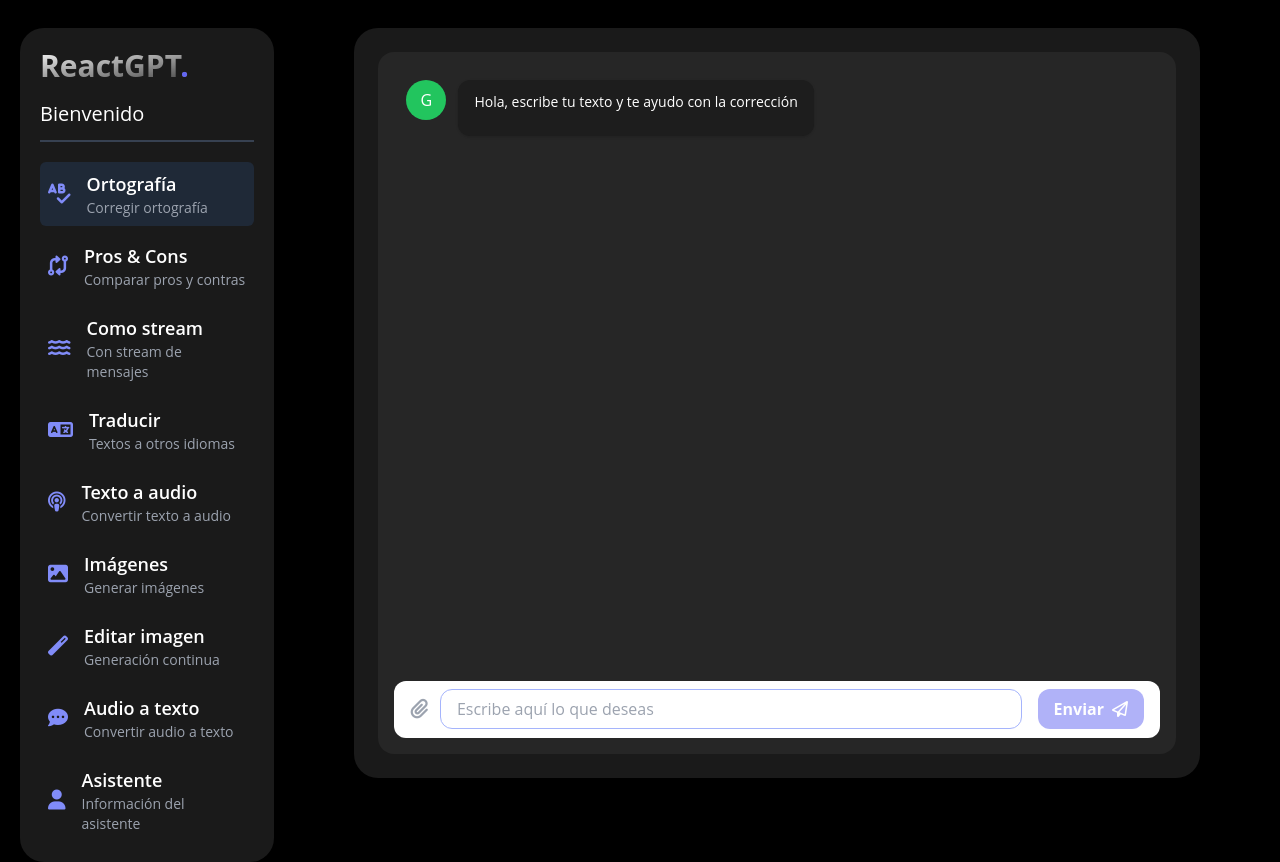
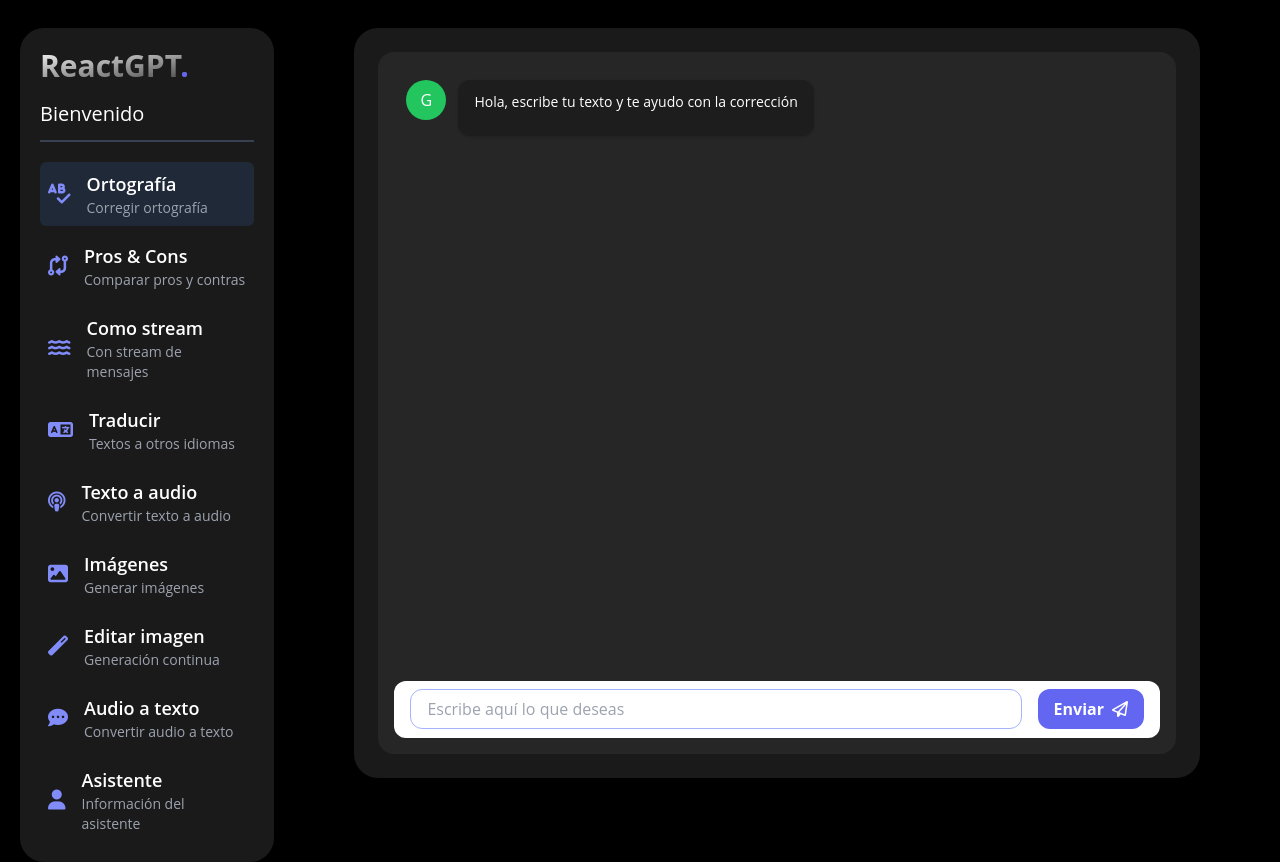
Before and after one commit to martinfyic/reactgpt-nestjs-demo, a React (Vite) app: page /orthography in a window 1280 px wide. Built offline with nearby package versions, Linux system fonts and the light colour scheme.

Commit message:
refactor: :fire: Elimino importaciónes y codigo no utilizado

```diff
--- a/src/presentation/pages/orthography/OrthographyPage.tsx
+++ b/src/presentation/pages/orthography/OrthographyPage.tsx
@@ -2,8 +2,7 @@ import { useState } from 'react';
 
 import {
 	GptMessage,
-	// TextMessageBox,
-	TextMessageBoxFile,
+	TextMessageBox,
 	TypingLoader,
 	UserMessage,
 } from '../../components';
@@ -58,15 +57,10 @@ export const OrthographyPage = () => {
 				</div>
 			</div>
 
-			{/* <TextMessageBox
+			<TextMessageBox
 				onSendMessage={message => handlePost(message)}
 				placeholder='Escribe aquí lo que deseas'
 				disableCorrections
-			/> */}
-
-			<TextMessageBoxFile
-				onSendMessage={message => handlePost(message)}
-				placeholder='Escribe aquí lo que deseas'
 			/>
 		</div>
 	);
```
